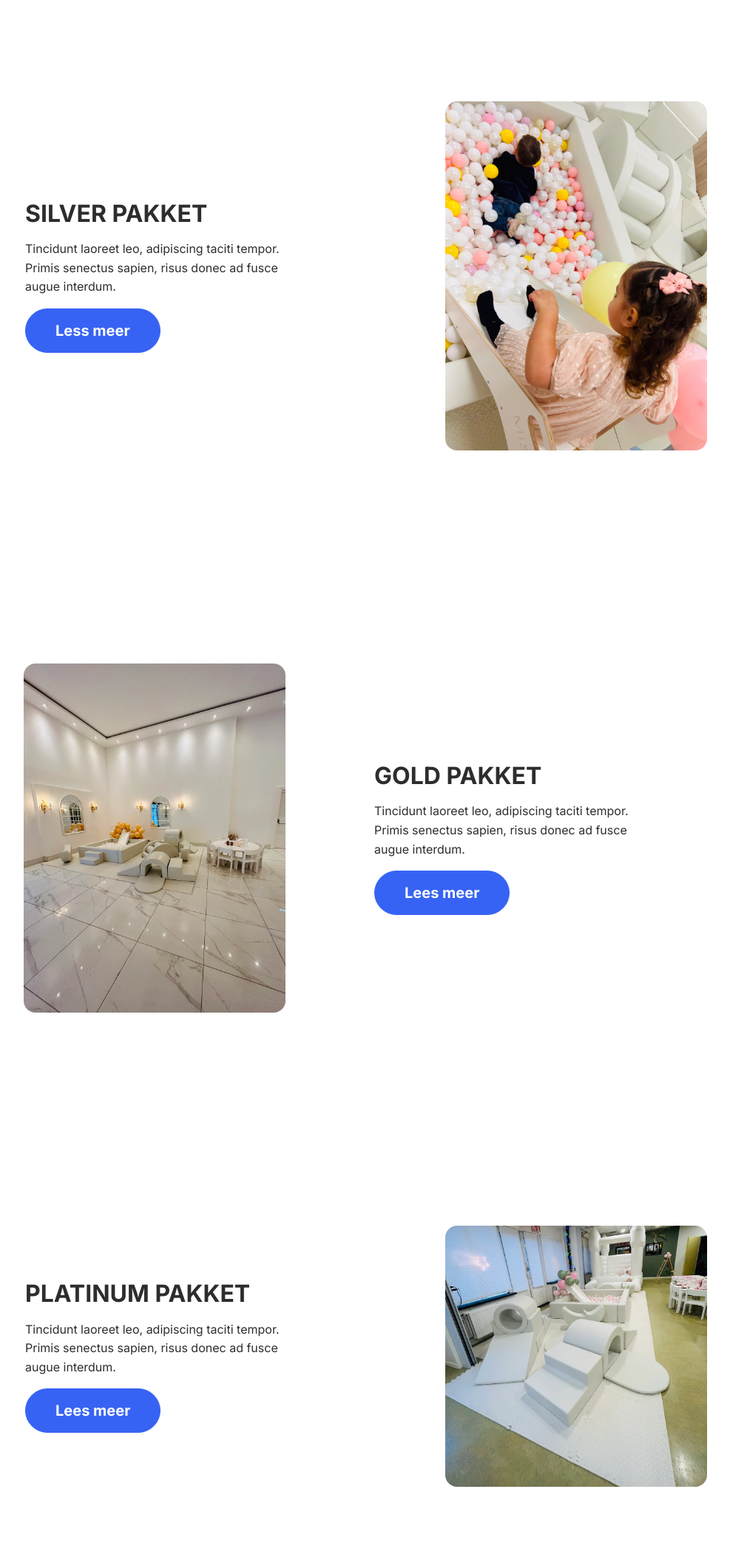
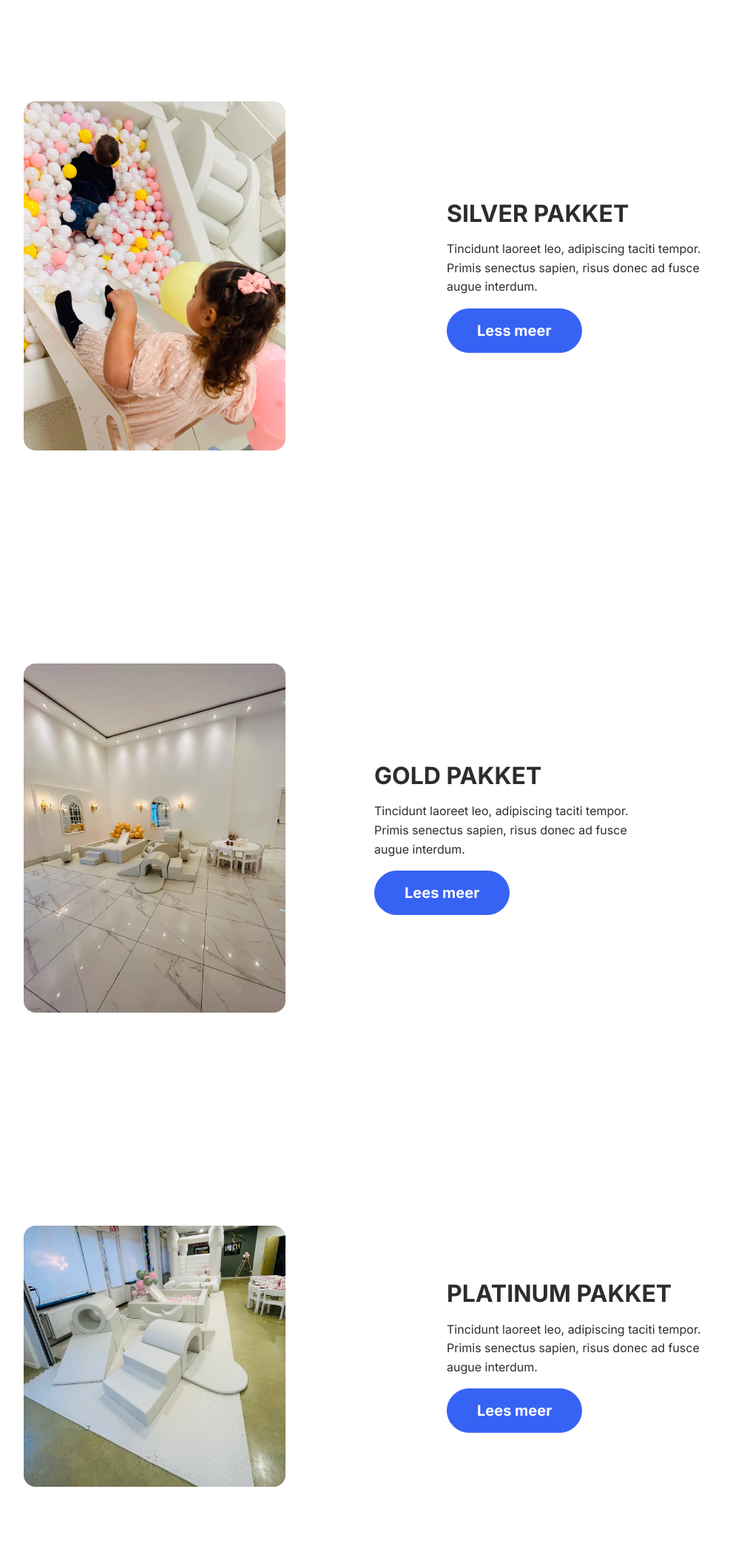
Before and after one commit to LinWenhao5/Project_Deep_dive, a plain HTML site: page services.html in a window 1280 px wide. Shown: the part 300-2409 px from the top of the page at 74% size, without its empty margins (146-1133 px from the left). Drawn offline with Linux system fonts and the light colour scheme.

Commit message:
Optimize the display on mobile devices

```diff
--- a/services.html
+++ b/services.html
@@ -36,14 +36,14 @@
         </div>
         <div class="container py-4 py-xl-5" data-aos="fade">
             <div class="row gy-4 gy-md-0">
+                <div class="col-md-6">
+                    <div class="p-xl-5 m-xl-5"><img class="rounded img-fluid w-100 fit-cover" style="min-height: 300px;" src="assets/img/products/silver.webp"></div>
+                </div>
                 <div class="col-md-6 text-center text-md-start d-flex d-sm-flex d-md-flex justify-content-center align-items-center justify-content-md-start align-items-md-center justify-content-xl-center">
                     <div style="max-width: 350px;">
                         <h2 class="text-uppercase fw-bold"><span style="color: rgb(var(--color-foreground));">Silver pakket</span></h2>
                         <p class="my-3">Tincidunt laoreet leo, adipiscing taciti tempor. Primis senectus sapien, risus donec ad fusce augue interdum.</p><a class="btn btn-primary btn-lg me-2" role="button" href="product.html">Less meer</a>
                     </div>
-                </div>
-                <div class="col-md-6">
-                    <div class="p-xl-5 m-xl-5"><img class="rounded img-fluid w-100 fit-cover" style="min-height: 300px;" src="assets/img/products/silver.webp"></div>
                 </div>
             </div>
         </div>
@@ -62,14 +62,14 @@
         </div>
         <div class="container py-4 py-xl-5">
             <div class="row gy-4 gy-md-0">
+                <div class="col-md-6">
+                    <div class="p-xl-5 m-xl-5"><img class="rounded img-fluid w-100 fit-cover" style="min-height: 300px;" src="assets/img/products/platinum.webp"></div>
+                </div>
                 <div class="col-md-6 text-center text-md-start d-flex d-sm-flex d-md-flex justify-content-center align-items-center justify-content-md-start align-items-md-center justify-content-xl-center" data-aos="fade-up">
                     <div style="max-width: 350px;">
                         <h2 class="text-uppercase fw-bold">Platinum pakket</h2>
                         <p class="my-3">Tincidunt laoreet leo, adipiscing taciti tempor. Primis senectus sapien, risus donec ad fusce augue interdum.</p><a class="btn btn-primary btn-lg me-2" role="button" href="#">Lees meer</a>
                     </div>
-                </div>
-                <div class="col-md-6">
-                    <div class="p-xl-5 m-xl-5"><img class="rounded img-fluid w-100 fit-cover" style="min-height: 300px;" src="assets/img/products/platinum.webp"></div>
                 </div>
             </div>
         </div>
```
Also changed, not shown: index.html (+1 -1 lines).
